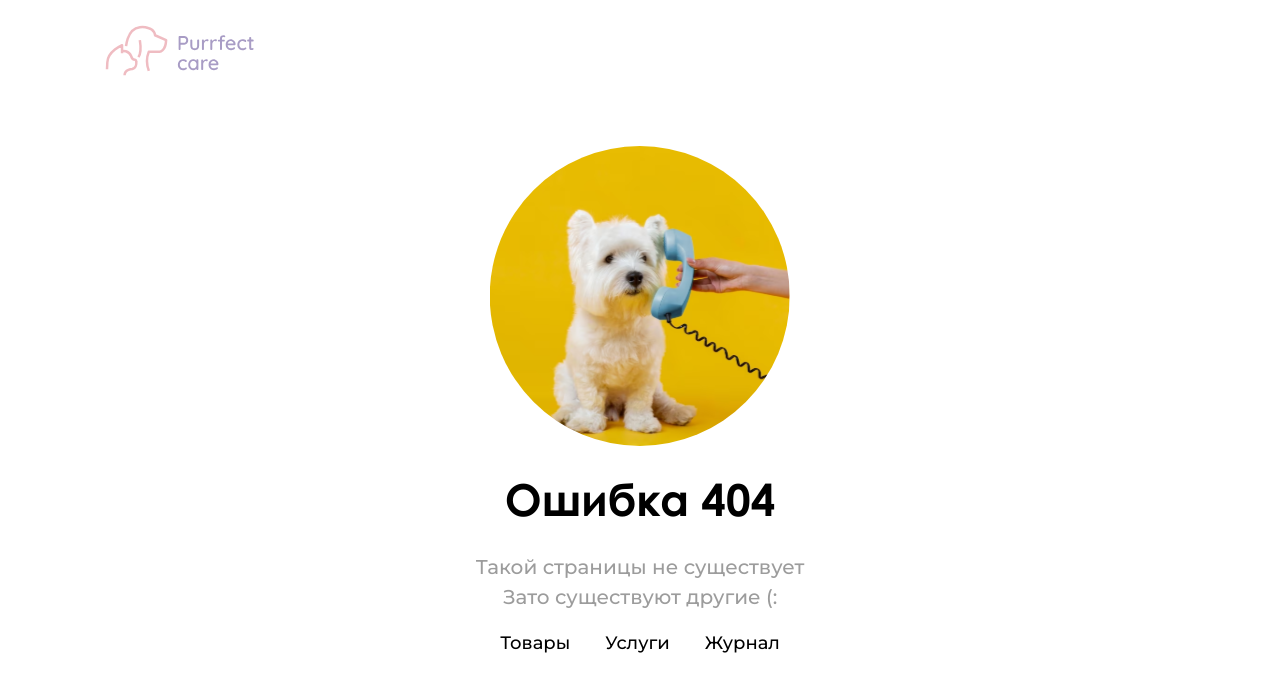
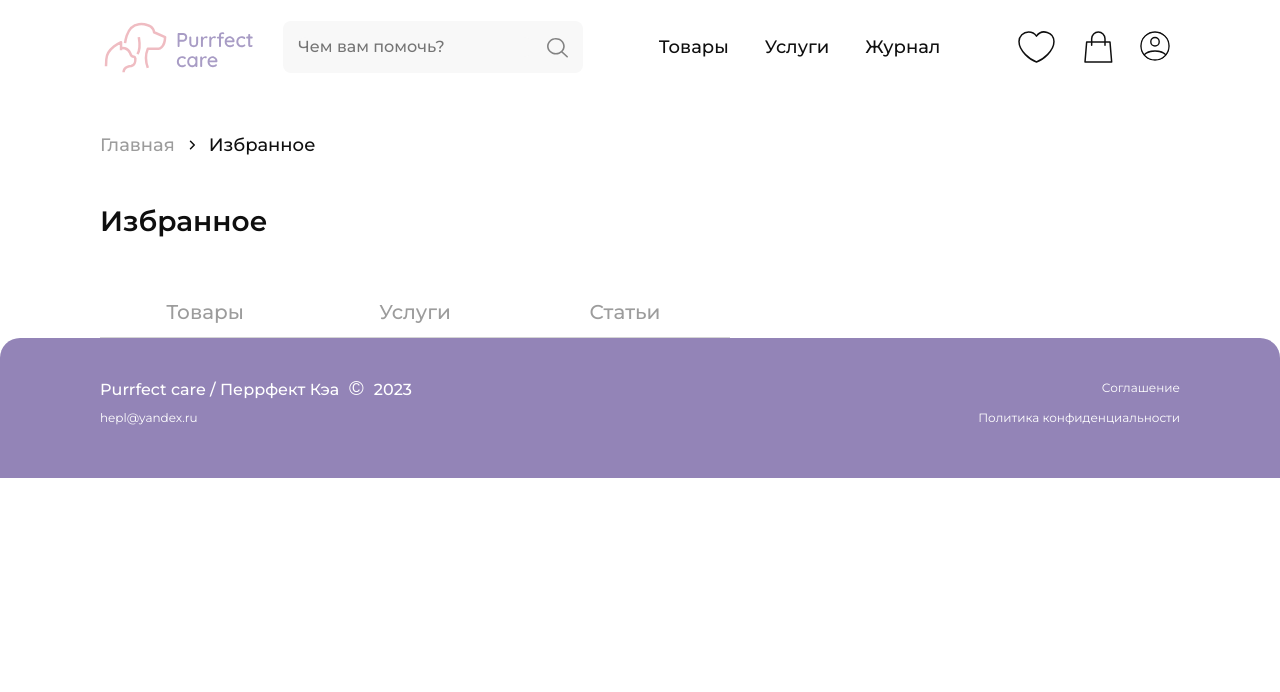
Before and after one commit to veterinary-salons/frontend, a React (Create React App) app: page /favourites in a window 1280 px wide. Before the commit this address had no page. Shown: the top 692 px of the page. Built offline with nearby package versions, Linux system fonts and the light colour scheme.

Commit message:
add route favourites

```diff
--- /dev/null
+++ b/src/assets/constants/dataPath.js
@@ -0,0 +1,43 @@
+export const dataLinksProfile = [
+  {
+    title: 'Профиль',
+    pathname: '/profile',
+  },
+  {
+    title: 'Услуги',
+    pathname: 'services',
+  },
+  {
+    title: 'Товары',
+    pathname: 'goods',
+  },
+];
+
+export const dataLinksFavourites = [
+  {
+    title: 'Товары',
+    pathname: 'goods',
+  },
+  {
+    title: 'Услуги',
+    pathname: 'services',
+  },
+  {
+    title: 'Статьи',
+    pathname: 'articles',
+  },
+];
+
+export const breadcrumbNameMap = {
+  '/profile': 'Профиль',
+  '/profile/services': 'Услуги',
+  '/profile/goods': 'Товары',
+  '/services': 'Улсуги',
+  '/goods': 'Товары',
+  '/magazine': 'Журнал',
+  '/favourites': 'Избранное',
+  '/favourites/services': 'Услуги',
+  '/favourites/goods': 'Товары',
+  '/favourites/articles': 'Статьи',
+  '/basket': 'Корзина',
+};
--- a/src/components/Header/index.jsx
+++ b/src/components/Header/index.jsx
@@ -23,7 +23,7 @@ const Header = ({ authorization }) => (
 
     {authorization ? (
       <div className={[classes['header__container-btn']]}>
-        <Link to="/wishlist">
+        <Link to="/favourites/goods">
           <NavigationLink variant="wishlist" />
         </Link>
 
--- a/src/modules/breadCrumbs/index.jsx
+++ b/src/modules/breadCrumbs/index.jsx
@@ -4,15 +4,7 @@ import classNames from 'classnames';
 import LinkCrumb from './linkCrumb';
 import classes from './style.module.scss';
 
-// для примера потом надо будет сделать динамически
-const breadcrumbNameMap = {
-  '/profile': 'Профиль',
-  '/profile/services': 'Услуги',
-  '/profile/goods': 'Товары',
-  '/services': 'Улсуги',
-  '/goods': 'Товары',
-  '/magazine': 'Журнал',
-};
+import { breadcrumbNameMap } from '../../assets/constants/dataPath';
 
 const BreadCrumbs = ({ className }) => {
   const location = useLocation();
--- /dev/null
+++ b/src/pages/Favourites/index.jsx
@@ -0,0 +1,12 @@
+import classes from './style.module.scss';
+import Tabs from '../../modules/tabs';
+import { dataLinksFavourites } from '../../assets/constants/dataPath';
+
+const Favourites = () => (
+  <>
+    <h3 className={classes.favourites__title}>Избранное</h3>
+    <Tabs dataLinks={dataLinksFavourites} style={{ marginTop: '48px' }} />
+  </>
+);
+
+export default Favourites;
--- /dev/null
+++ b/src/pages/Favourites/style.module.scss
@@ -0,0 +1,9 @@
+.favourites__title {
+  margin: 0;
+  margin-top: 48px;
+  color: var(--primary-text-color, #0f0f0f);
+  font-size: 28px;
+  font-style: normal;
+  font-weight: 600;
+  line-height: 35px; /* 125% */
+}
--- a/src/routes/index.jsx
+++ b/src/routes/index.jsx
@@ -7,22 +7,10 @@ import Root from './root';
 import ErrorBoundary from './errorPages/PageNotFound';
 
 import Tabs from '../modules/tabs';
-import Profile from '../components/Profile';
+import Profile from '../pages/Profile';
+import Favourites from '../pages/Favourites';
 
-const dataLinks = [
-  {
-    title: 'Профиль',
-    pathname: '/profile',
-  },
-  {
-    title: 'Услуги',
-    pathname: 'services',
-  },
-  {
-    title: 'Товары',
-    pathname: 'goods',
-  },
-];
+import { dataLinksProfile } from '../assets/constants/dataPath';
 
 const router = createBrowserRouter(
   createRoutesFromElements(
@@ -30,7 +18,9 @@ const router = createBrowserRouter(
       <Route index element={<h2>Здесь будет главная</h2>} />
       <Route
         path="profile"
-        element={<Tabs dataLinks={dataLinks} style={{ marginTop: '48px' }} />}
+        element={
+          <Tabs dataLinks={dataLinksProfile} style={{ marginTop: '48px' }} />
+        }
       >
         <Route index element={<Profile />} />
         <Route path="services" element={<h2>Здесь будут услуги</h2>} />
@@ -39,6 +29,23 @@ const router = createBrowserRouter(
       <Route path="services" element={<h2>Здесь будут услуги</h2>} />
       <Route path="goods" element={<h2>Здесь будут товары</h2>} />
       <Route path="magazine" element={<h2>Здесь будет журнал</h2>} />
+      <Route path="favourites" element={<Favourites />}>
+        <Route path="goods" element={<h2>Здесь будут сохраненные товары</h2>} />
+        <Route
+          path="services"
+          element={<h2>Здесь будут сохраненные услуги</h2>}
+        />
+        <Route
+          path="articles"
+          element={<h2>Здесь будут сохраненные статьи</h2>}
+        />
+      </Route>
+      <Route path="basket" element={<h2>Здесь будет корзина</h2>} />
+
+      <Route
+        path="test"
+        element={<h2>Сюда можно вставлять свои компоненты для проверки</h2>}
+      />
     </Route>,
   ),
 );
--- a/src/routes/root/index.jsx
+++ b/src/routes/root/index.jsx
@@ -4,18 +4,18 @@ import classes from './style.module.scss';
 
 import Header from '../../components/Header';
 import Footer from '../../components/Footer';
-import BreadCrumbs from '../../modules/breabCrumbs';
+import BreadCrumbs from '../../modules/breadCrumbs';
 
 // Роуты при которых не должны отображаться крошки, добавлять по мере разработки, потом вынести в отдельный файл
-const dataPathCrumbs = ['/'];
+const dataPathWithoutCrumbs = ['/'];
 
 function Root() {
   const location = useLocation();
-  const crumbsPath = dataPathCrumbs.includes(location.pathname);
+  const crumbsPath = dataPathWithoutCrumbs.includes(location.pathname);
 
   return (
     <div className={classes.root}>
-      <Header />
+      <Header authorization />
       <main
         className={classNames(
           classes.main,
```
Also changed, not shown: src/pages/Profile/index.jsx (renamed from src/components/Profile/index.jsx), src/pages/Profile/style.module.scss (renamed from src/components/Profile/style.module.scss).
